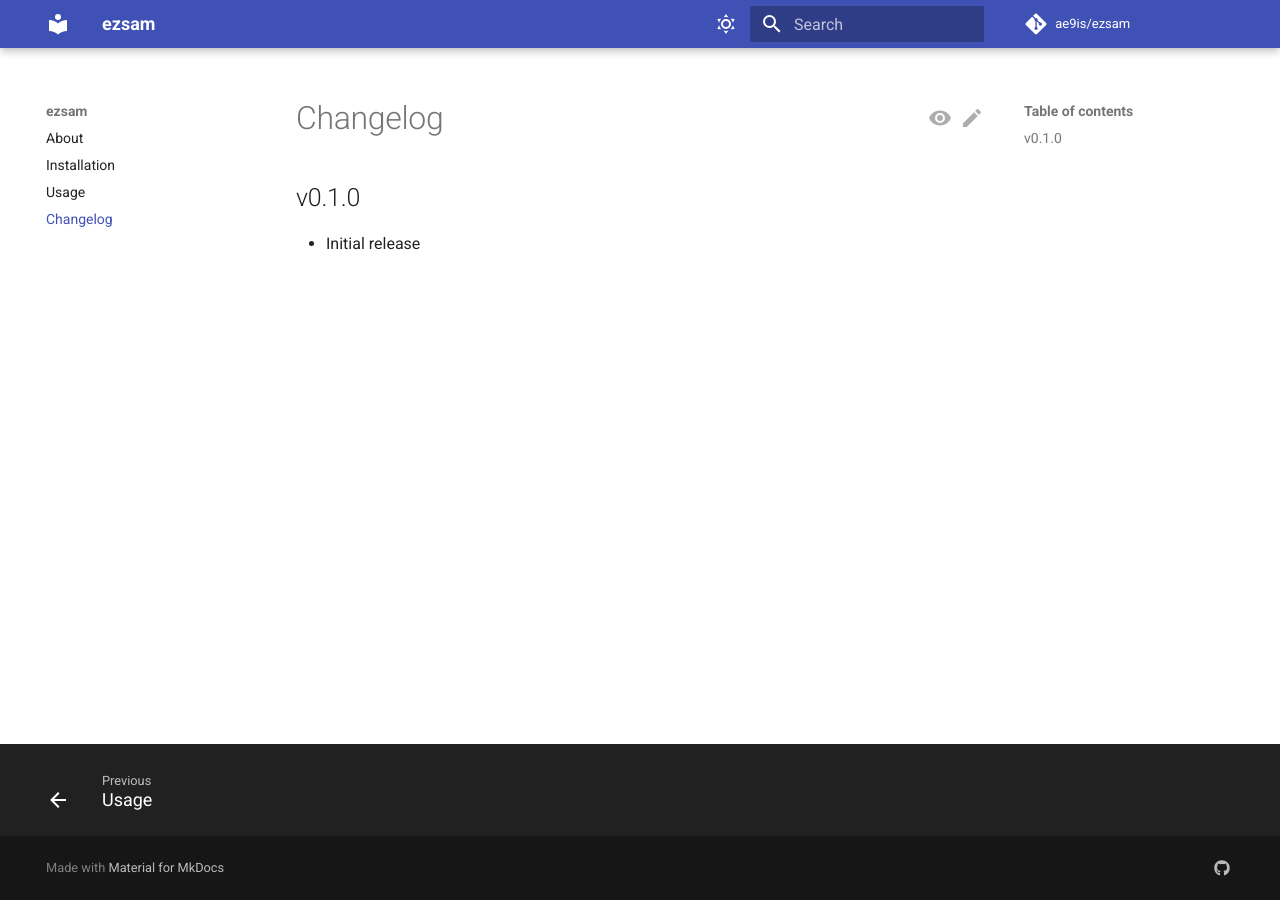
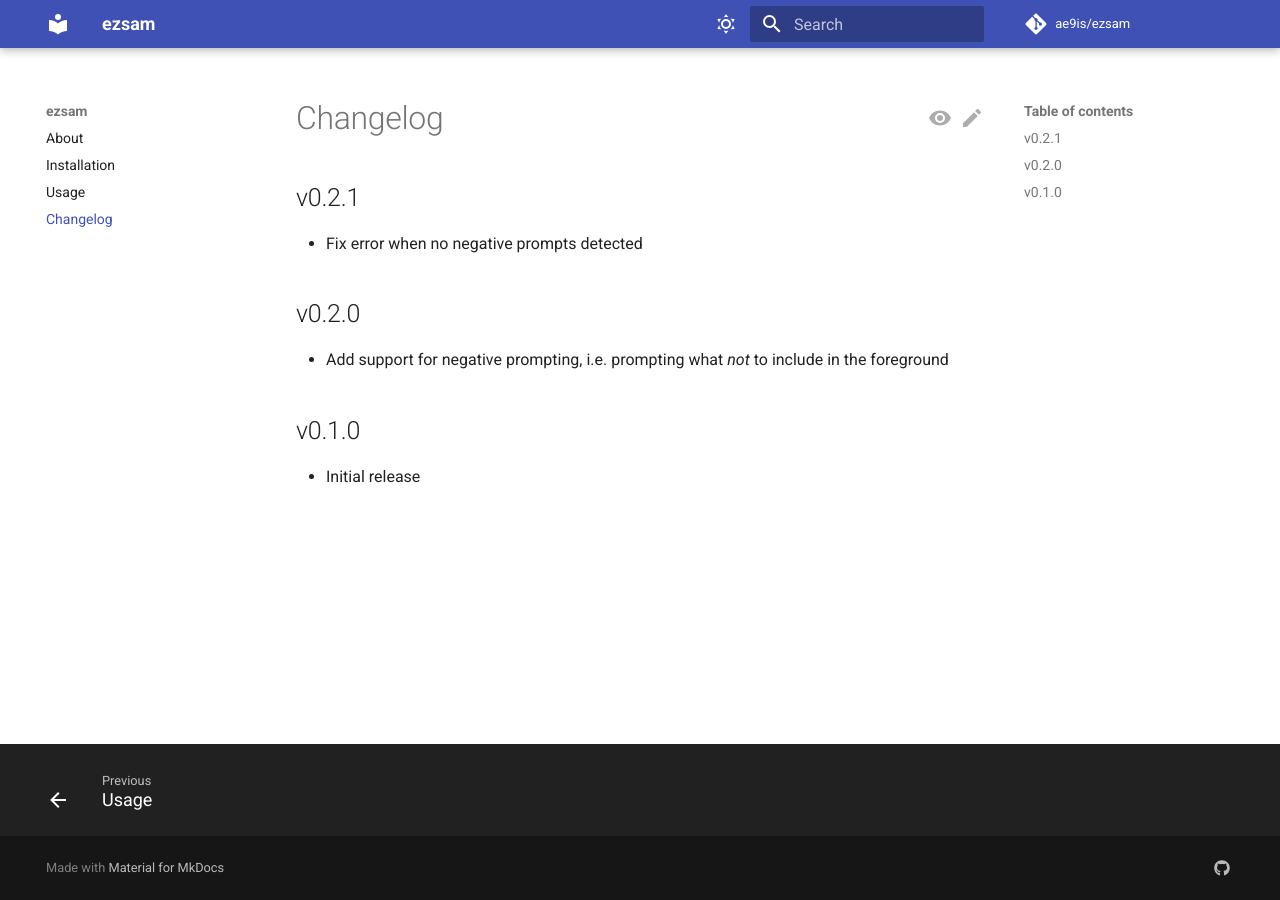
Before and after one commit to ae9is/ezsam, an MkDocs documentation site: the page built from packages/docs/src/changelog.md, in a window 1280 px wide. Built offline with MkDocs 1.6.1 and Material for MkDocs 9.7.7, drawn with Linux system fonts in a browser that asks for light colours; comment, search, counter and statistics services are not loaded.

Commit message:
docs: update changelog for v0.2.1

```diff
--- a/packages/docs/src/changelog.md
+++ b/packages/docs/src/changelog.md
@@ -1,4 +1,12 @@
 # Changelog
+
+## v0.2.1
+
+- Fix error when no negative prompts detected
+
+## v0.2.0
+
+- Add support for negative prompting, i.e. prompting what *not* to include in the foreground
 
 ## v0.1.0
 
```
